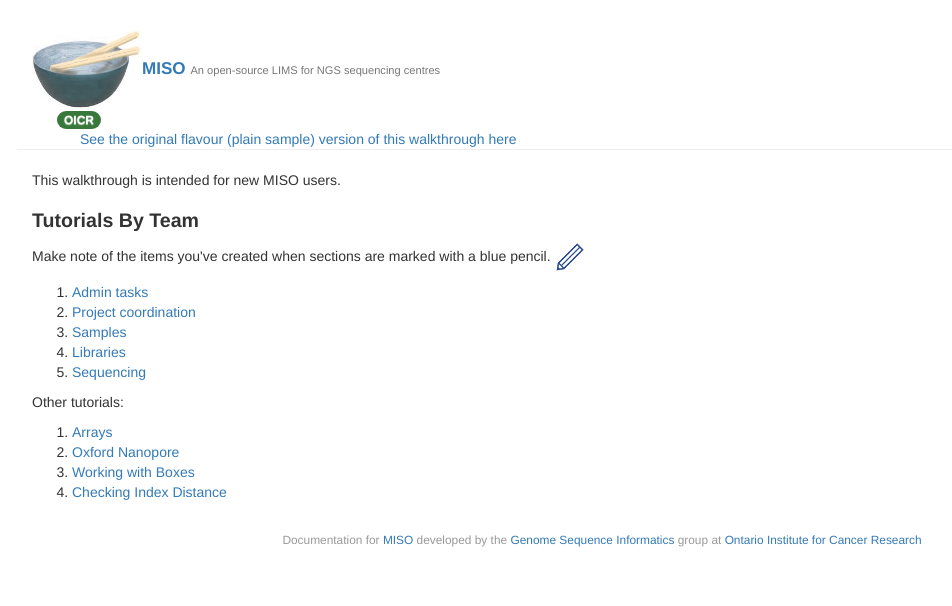
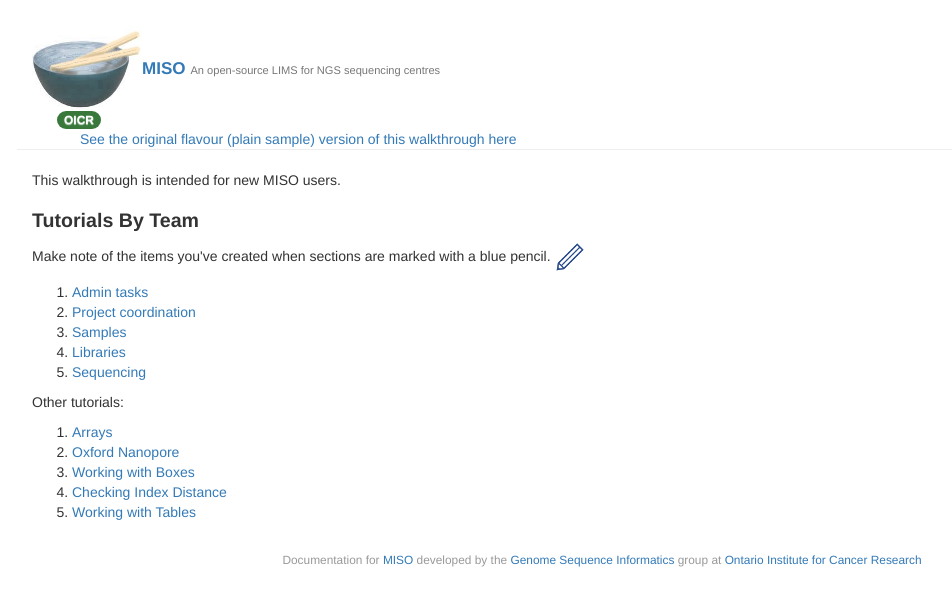
Before and after one commit to miso-lims/walkthroughs, a Jekyll site: the page built from plain-index.md, in a window 1280 px wide. Shown: the top 606 px of the page, without its empty margins (38-990 px from the left). Built offline with Jekyll 4.4.1, drawn with Linux system fonts in a browser that asks for light colours.

Commit message:
add Working with Tables to plain Index (#84)

```diff
--- a/plain-index.md
+++ b/plain-index.md
@@ -22,3 +22,4 @@ Other tutorials:
 1. [Oxford Nanopore](plain-6-0-oxford-nanopore)
 1. [Working with Boxes](plain-7-0-boxes)
 1. [Checking Index Distance](plain-8-0-index-distance)
+1. [Working with Tables](plain-9-0-bulk-tables)
```
